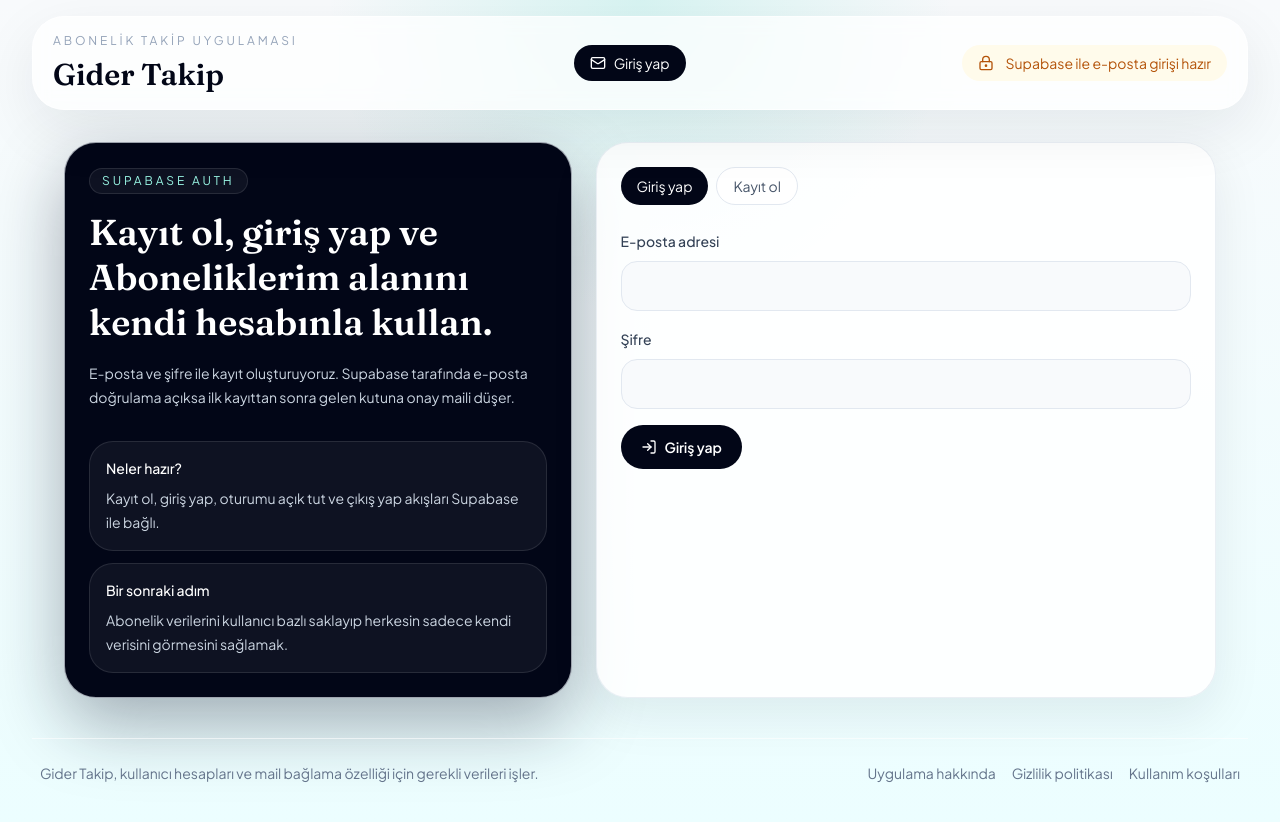
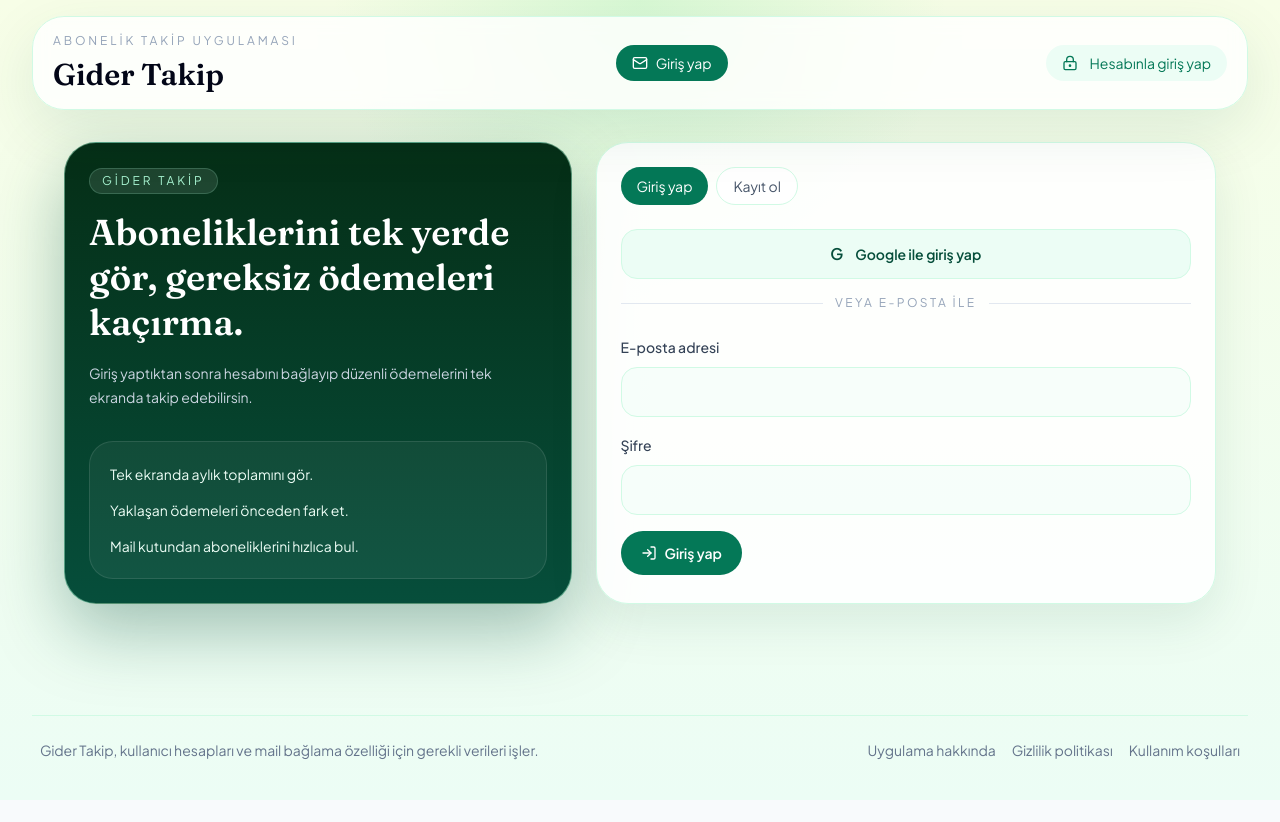
Before and after one commit to Chateus00/Gider-Takip, a React (Vite) app: page /auth in a window 1280 px wide. After the commit the page ends 800 px from the top, so only its background shows below. Built offline with nearby package versions, Linux system fonts and the light colour scheme; no server answers.

Commit message:
Refresh auth experience and green theme

```diff
--- a/src/App.tsx
+++ b/src/App.tsx
@@ -27,9 +27,9 @@
   }
 
   return (
-    <div className="min-h-screen bg-[radial-gradient(circle_at_top,_rgba(45,212,191,0.16),_transparent_30%),linear-gradient(180deg,_#f8fafc_0%,_#ecfeff_100%)]">
+    <div className="min-h-screen bg-[radial-gradient(circle_at_top,_rgba(74,222,128,0.18),_transparent_30%),linear-gradient(180deg,_#f7fee7_0%,_#ecfdf5_100%)]">
       <div className="mx-auto flex min-h-screen max-w-7xl flex-col px-4 py-4 md:px-6 lg:px-8">
-        <header className="mb-8 flex flex-col gap-4 rounded-[32px] border border-white/60 bg-white/70 px-5 py-4 shadow-[0_20px_60px_rgba(15,23,42,0.08)] backdrop-blur md:flex-row md:items-center md:justify-between">
+        <header className="mb-8 flex flex-col gap-4 rounded-[32px] border border-emerald-100 bg-white/80 px-5 py-4 shadow-[0_20px_60px_rgba(6,78,59,0.10)] backdrop-blur md:flex-row md:items-center md:justify-between">
           <div>
             <p className="text-xs uppercase tracking-[0.24em] text-slate-400">Abonelik takip uygulaması</p>
             <h1 className="mt-2 font-['Fraunces',serif] text-3xl text-slate-950">Gider Takip</h1>
@@ -43,7 +43,7 @@
                   end
                   className={({ isActive }) =>
                     `inline-flex items-center gap-2 rounded-full px-4 py-2 text-sm transition ${
-                      isActive ? "bg-slate-950 text-white" : "bg-slate-100 text-slate-600 hover:bg-slate-200"
+                      isActive ? "bg-emerald-700 text-white" : "bg-emerald-50 text-emerald-900 hover:bg-emerald-100"
                     }`
                   }
                 >
@@ -54,7 +54,7 @@
                   to="/abonelik/yeni"
                   className={({ isActive }) =>
                     `inline-flex items-center gap-2 rounded-full px-4 py-2 text-sm transition ${
-                      isActive ? "bg-slate-950 text-white" : "bg-slate-100 text-slate-600 hover:bg-slate-200"
+                      isActive ? "bg-emerald-700 text-white" : "bg-emerald-50 text-emerald-900 hover:bg-emerald-100"
                     }`
                   }
                 >
@@ -67,7 +67,7 @@
                 to="/auth"
                 className={({ isActive }) =>
                   `inline-flex items-center gap-2 rounded-full px-4 py-2 text-sm transition ${
-                    isActive ? "bg-slate-950 text-white" : "bg-slate-100 text-slate-600 hover:bg-slate-200"
+                    isActive ? "bg-emerald-700 text-white" : "bg-emerald-50 text-emerald-900 hover:bg-emerald-100"
                   }`
                 }
               >
@@ -92,16 +92,16 @@
                 <button
                   type="button"
                   onClick={handleSignOut}
-                  className="inline-flex items-center gap-2 rounded-full border border-slate-200 bg-white px-4 py-2 text-sm text-slate-600 transition hover:border-slate-950 hover:text-slate-950"
+                  className="inline-flex items-center gap-2 rounded-full border border-emerald-100 bg-white px-4 py-2 text-sm text-slate-600 transition hover:border-emerald-700 hover:text-emerald-800"
                 >
                   <LogOut className="h-4 w-4" />
                   Çıkış yap
                 </button>
               </div>
             ) : (
-              <div className="inline-flex items-center gap-3 rounded-full bg-amber-50 px-4 py-2 text-sm text-amber-700">
+              <div className="inline-flex items-center gap-3 rounded-full bg-emerald-50 px-4 py-2 text-sm text-emerald-700">
                 <LockKeyhole className="h-4 w-4" />
-                Supabase ile e-posta girişi hazır
+                Hesabınla giriş yap
               </div>
             )}
             {signOutError ? <p className="text-sm text-rose-600">{signOutError}</p> : null}
@@ -143,7 +143,7 @@
           </Routes>
         </main>
 
-        <footer className="border-t border-white/60 px-2 py-6 text-sm text-slate-500">
+        <footer className="border-t border-emerald-100 px-2 py-6 text-sm text-slate-500">
           <div className="flex flex-col gap-3 md:flex-row md:items-center md:justify-between">
             <p>Gider Takip, kullanıcı hesapları ve mail bağlama özelliği için gerekli verileri işler.</p>
             <div className="flex flex-wrap items-center gap-4">
--- a/src/components/AuthPanel.tsx
+++ b/src/components/AuthPanel.tsx
@@ -6,13 +6,14 @@
 type AuthMode = "signin" | "signup";
 
 export default function AuthPanel() {
-  const { signIn, signUp } = useAuth();
+  const { signIn, signInWithGoogle, signUp } = useAuth();
   const navigate = useNavigate();
   const location = useLocation();
   const [mode, setMode] = useState<AuthMode>("signin");
   const [email, setEmail] = useState("");
   const [password, setPassword] = useState("");
   const [isSubmitting, setIsSubmitting] = useState(false);
+  const [isGoogleSubmitting, setIsGoogleSubmitting] = useState(false);
   const [message, setMessage] = useState("");
   const [error, setError] = useState("");
   const redirectTo =
@@ -42,44 +43,50 @@
     }
   }
 
+  async function handleGoogleAuth() {
+    setError("");
+    setMessage("");
+    setIsGoogleSubmitting(true);
+
+    try {
+      await signInWithGoogle(redirectTo);
+    } catch (submitError) {
+      setError(submitError instanceof Error ? submitError.message : "Google ile giriş başlatılamadı.");
+      setIsGoogleSubmitting(false);
+    }
+  }
+
   return (
     <section className="grid gap-6 lg:grid-cols-[0.9fr_1.1fr]">
-      <div className="rounded-[32px] border border-slate-200/70 bg-slate-950 p-6 text-white shadow-[0_26px_70px_rgba(15,23,42,0.35)]">
-        <div className="inline-flex rounded-full border border-white/10 bg-white/5 px-3 py-1 text-xs uppercase tracking-[0.24em] text-teal-200">
-          Supabase Auth
+      <div className="rounded-[32px] border border-emerald-200/50 bg-[linear-gradient(180deg,#052e16_0%,#064e3b_100%)] p-6 text-white shadow-[0_26px_70px_rgba(6,78,59,0.35)]">
+        <div className="inline-flex rounded-full border border-emerald-200/20 bg-white/10 px-3 py-1 text-xs uppercase tracking-[0.24em] text-emerald-200">
+          Gider Takip
         </div>
         <h1 className="mt-4 font-['Fraunces',serif] text-4xl leading-tight">
-          Kayıt ol, giriş yap ve Aboneliklerim alanını kendi hesabınla kullan.
+          Aboneliklerini tek yerde gör, gereksiz ödemeleri kaçırma.
         </h1>
         <p className="mt-4 text-sm leading-6 text-slate-300">
-          E-posta ve şifre ile kayıt oluşturuyoruz. Supabase tarafında e-posta doğrulama açıksa ilk kayıttan sonra gelen kutuna onay maili düşer.
+          Giriş yaptıktan sonra hesabını bağlayıp düzenli ödemelerini tek ekranda takip edebilirsin.
         </p>
 
-        <div className="mt-8 space-y-3">
-          <div className="rounded-[24px] border border-white/10 bg-white/5 p-4">
-            <p className="text-sm font-medium text-white">Neler hazır?</p>
-            <p className="mt-2 text-sm leading-6 text-slate-300">
-              Kayıt ol, giriş yap, oturumu açık tut ve çıkış yap akışları Supabase ile bağlı.
-            </p>
-          </div>
-          <div className="rounded-[24px] border border-white/10 bg-white/5 p-4">
-            <p className="text-sm font-medium text-white">Bir sonraki adım</p>
-            <p className="mt-2 text-sm leading-6 text-slate-300">
-              Abonelik verilerini kullanıcı bazlı saklayıp herkesin sadece kendi verisini görmesini sağlamak.
-            </p>
+        <div className="mt-8 rounded-[24px] border border-white/10 bg-white/5 p-5">
+          <div className="space-y-3 text-sm leading-6 text-emerald-50">
+            <p>Tek ekranda aylık toplamını gör.</p>
+            <p>Yaklaşan ödemeleri önceden fark et.</p>
+            <p>Mail kutundan aboneliklerini hızlıca bul.</p>
           </div>
         </div>
       </div>
 
-      <div className="rounded-[32px] border border-slate-200/70 bg-white/85 p-6 shadow-[0_18px_50px_rgba(15,23,42,0.08)]">
+      <div className="rounded-[32px] border border-emerald-100 bg-white/90 p-6 shadow-[0_18px_50px_rgba(6,78,59,0.10)]">
         <div className="flex flex-wrap gap-2">
           <button
             type="button"
             onClick={() => setMode("signin")}
             className={`rounded-full px-4 py-2 text-sm transition ${
               mode === "signin"
-                ? "bg-slate-950 text-white"
-                : "border border-slate-200 bg-white text-slate-600"
+                ? "bg-emerald-700 text-white"
+                : "border border-emerald-100 bg-white text-slate-600"
             }`}
           >
             Giriş yap
@@ -89,12 +96,37 @@
             onClick={() => setMode("signup")}
             className={`rounded-full px-4 py-2 text-sm transition ${
               mode === "signup"
-                ? "bg-slate-950 text-white"
-                : "border border-slate-200 bg-white text-slate-600"
+                ? "bg-emerald-700 text-white"
+                : "border border-emerald-100 bg-white text-slate-600"
             }`}
           >
             Kayıt ol
           </button>
+        </div>
+
+        <button
+          type="button"
+          onClick={handleGoogleAuth}
+          disabled={isGoogleSubmitting || isSubmitting}
+          className="mt-6 flex w-full items-center justify-center gap-3 rounded-2xl border border-emerald-100 bg-emerald-50 px-4 py-3 text-sm font-semibold text-emerald-900 transition hover:bg-emerald-100 disabled:cursor-not-allowed disabled:opacity-60"
+        >
+          {isGoogleSubmitting ? (
+            <>
+              <LoaderCircle className="h-4 w-4 animate-spin" />
+              Google açılıyor
+            </>
+          ) : (
+            <>
+              <span className="text-base">G</span>
+              {mode === "signup" ? "Google ile kayıt ol" : "Google ile giriş yap"}
+            </>
+          )}
+        </button>
+
+        <div className="mt-4 flex items-center gap-3 text-xs uppercase tracking-[0.2em] text-slate-400">
+          <span className="h-px flex-1 bg-slate-200" />
+          veya e-posta ile
+          <span className="h-px flex-1 bg-slate-200" />
         </div>
 
         <form onSubmit={handleSubmit} className="mt-6 space-y-4">
@@ -105,7 +137,7 @@
               type="email"
               value={email}
               onChange={(event) => setEmail(event.target.value)}
-              className="w-full rounded-2xl border border-slate-200 bg-slate-50 px-4 py-3 outline-none transition focus:border-slate-950"
+              className="w-full rounded-2xl border border-emerald-100 bg-emerald-50/40 px-4 py-3 outline-none transition focus:border-emerald-600"
             />
           </label>
 
@@ -117,14 +149,14 @@
               minLength={6}
               value={password}
               onChange={(event) => setPassword(event.target.value)}
-              className="w-full rounded-2xl border border-slate-200 bg-slate-50 px-4 py-3 outline-none transition focus:border-slate-950"
+              className="w-full rounded-2xl border border-emerald-100 bg-emerald-50/40 px-4 py-3 outline-none transition focus:border-emerald-600"
             />
           </label>
 
           <button
             type="submit"
             disabled={isSubmitting}
-            className="inline-flex items-center justify-center gap-2 rounded-full bg-slate-950 px-5 py-3 text-sm font-semibold text-white transition hover:bg-slate-800 disabled:cursor-not-allowed disabled:bg-slate-400"
+            className="inline-flex items-center justify-center gap-2 rounded-full bg-emerald-700 px-5 py-3 text-sm font-semibold text-white transition hover:bg-emerald-800 disabled:cursor-not-allowed disabled:bg-emerald-300"
           >
             {isSubmitting ? (
               <>
--- a/src/contexts/AuthContext.tsx
+++ b/src/contexts/AuthContext.tsx
@@ -15,6 +15,7 @@
   isLoading: boolean;
   signUp: (email: string, password: string) => Promise<string>;
   signIn: (email: string, password: string) => Promise<void>;
+  signInWithGoogle: (redirectPath?: string) => Promise<void>;
   signOut: () => Promise<void>;
 }
 
@@ -81,6 +82,18 @@
           throw error;
         }
       },
+      async signInWithGoogle(redirectPath = "/") {
+        const { error } = await supabase.auth.signInWithOAuth({
+          provider: "google",
+          options: {
+            redirectTo: `${window.location.origin}${redirectPath}`,
+          },
+        });
+
+        if (error) {
+          throw error;
+        }
+      },
       async signOut() {
         const { error } = await supabase.auth.signOut();
 
```
Also changed, not shown: src/components/DashboardHero.tsx (+5 -5 lines), src/pages/Home.tsx (+7 -7 lines).
